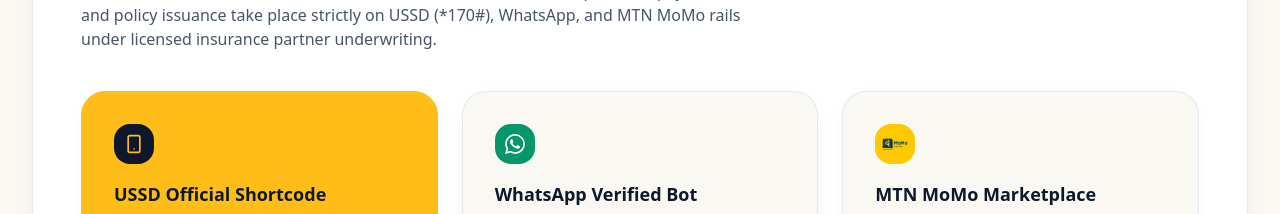
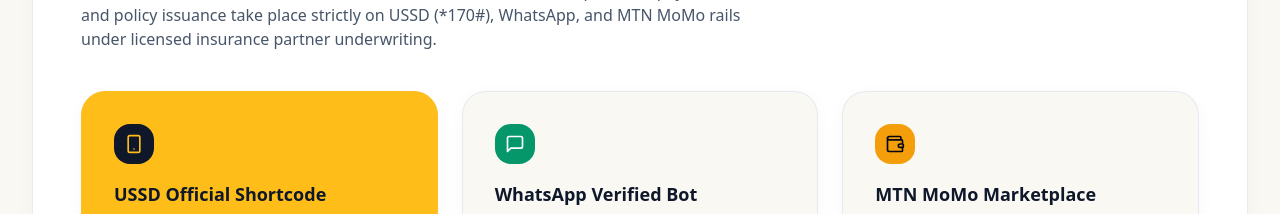
Before and after one commit to johnsonsemmanuel/beinsured, a React (Vite) app: page /about in a window 1280 px wide. Shown: the part 1380-1594 px from the top of the page. Built offline with nearby package versions, Linux system fonts and the light colour scheme.

Commit message:
Replace brand channel logos with Lucide system icons in LegitimacyBanner section

```diff
--- a/src/components/LegitimacyBanner.jsx
+++ b/src/components/LegitimacyBanner.jsx
@@ -1,8 +1,7 @@
 import React from 'react';
 import SectionTag from './SectionTag';
 import PillButton from './PillButton';
-import { ShieldCheck, ArrowRight, ExternalLink, CheckCircle2 } from 'lucide-react';
-import { USSDIcon, WhatsAppIcon, MoMoIcon } from './ChannelLogos';
+import { ShieldCheck, Smartphone, MessageSquare, Wallet } from 'lucide-react';
 
 export default function LegitimacyBanner({ onOpenChannelSelector }) {
   return (
@@ -20,13 +19,13 @@
           </p>
         </div>
 
-        {/* Verification Cards with Official Channel Icons */}
+        {/* Verification Cards with Lucide System Icons */}
         <div className="grid grid-cols-1 md:grid-cols-3 gap-6 pt-2">
 
           {/* Card 1: USSD */}
           <div className="card-gold space-y-4">
             <div className="w-10 h-10 rounded-2xl bg-brand-dark text-[#FEBD19] flex items-center justify-center">
-              <USSDIcon className="w-5 h-5" />
+              <Smartphone className="w-5 h-5" />
             </div>
             <h3 className="text-lg font-bold text-brand-dark flex items-center gap-2">
               <span>USSD Official Shortcode</span>
@@ -39,7 +38,7 @@
           {/* Card 2: WhatsApp */}
           <div className="card-cream space-y-4">
             <div className="w-10 h-10 rounded-2xl bg-emerald-600 text-white flex items-center justify-center">
-              <WhatsAppIcon className="w-5 h-5" />
+              <MessageSquare className="w-5 h-5" />
             </div>
             <h3 className="text-lg font-bold text-slate-900 flex items-center gap-2">
               <span>WhatsApp Verified Bot</span>
@@ -51,8 +50,8 @@
 
           {/* Card 3: MTN MoMo */}
           <div className="card-cream space-y-4">
-            <div className="w-10 h-10 rounded-2xl bg-[#FFC800] text-slate-900 flex items-center justify-center p-1.5">
-              <MoMoIcon className="w-7 h-7 object-contain" />
+            <div className="w-10 h-10 rounded-2xl bg-amber-500 text-slate-950 flex items-center justify-center">
+              <Wallet className="w-5 h-5" />
             </div>
             <h3 className="text-lg font-bold text-slate-900 flex items-center gap-2">
               <span>MTN MoMo Marketplace</span>
```
